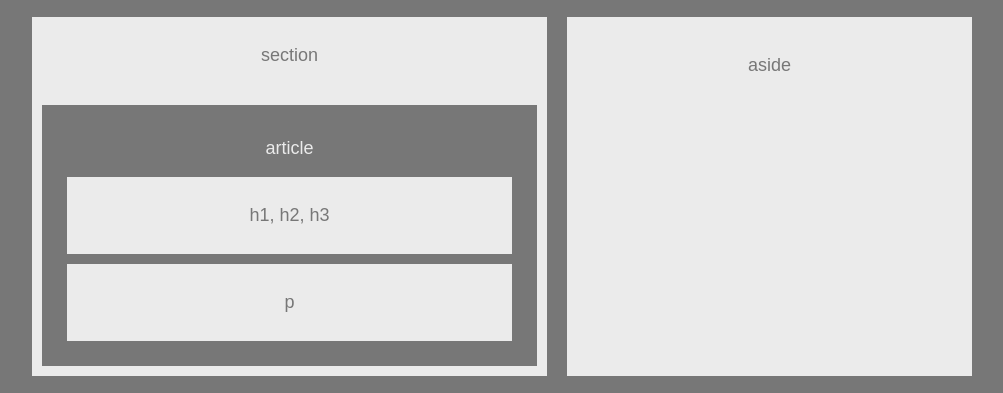
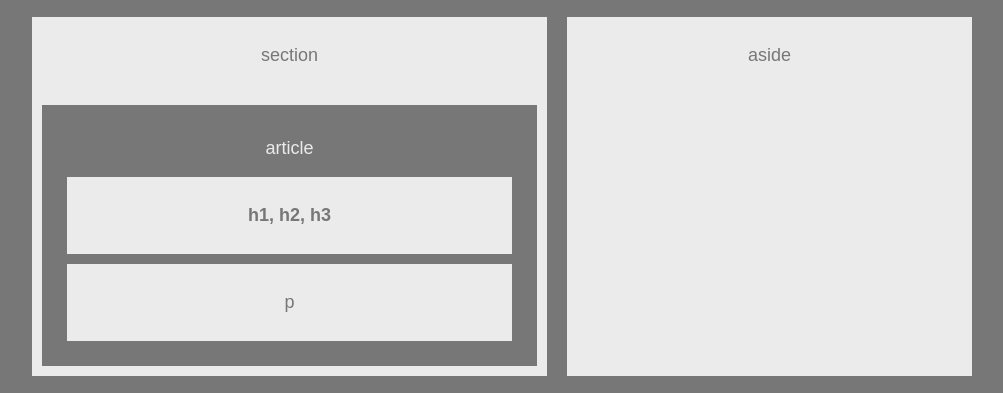
Before and after one commit to zidandesirae/1-HTML-PortfolioWireFrame, a plain HTML site: page index.html in a window 1280 px wide. Shown: the part 217-610 px from the top of the page, without its empty margins (138-1141 px from the left). Drawn offline with Linux system fonts and the light colour scheme.

Commit message:
made headings font bold, adjusted aside padding, height, and width

```diff
--- a/style.css
+++ b/style.css
@@ -42,6 +42,7 @@ section {
     text-align: center;
     background:#ebebeb;
     color: #777777;
+    font-weight: bold;
 }
 .p {
     margin: 10px;
@@ -52,12 +53,12 @@ section {
 }
 aside {
     margin: 10px;
-    padding: 20px;
+    padding: 10px;
     text-align: center;
     background:#ebebeb;
     color: #777777;
-    width: 365px;
-    height: 319px;
+    width: 385px;
+    height: 339px;
     display: inline-block;
 }
 
```
